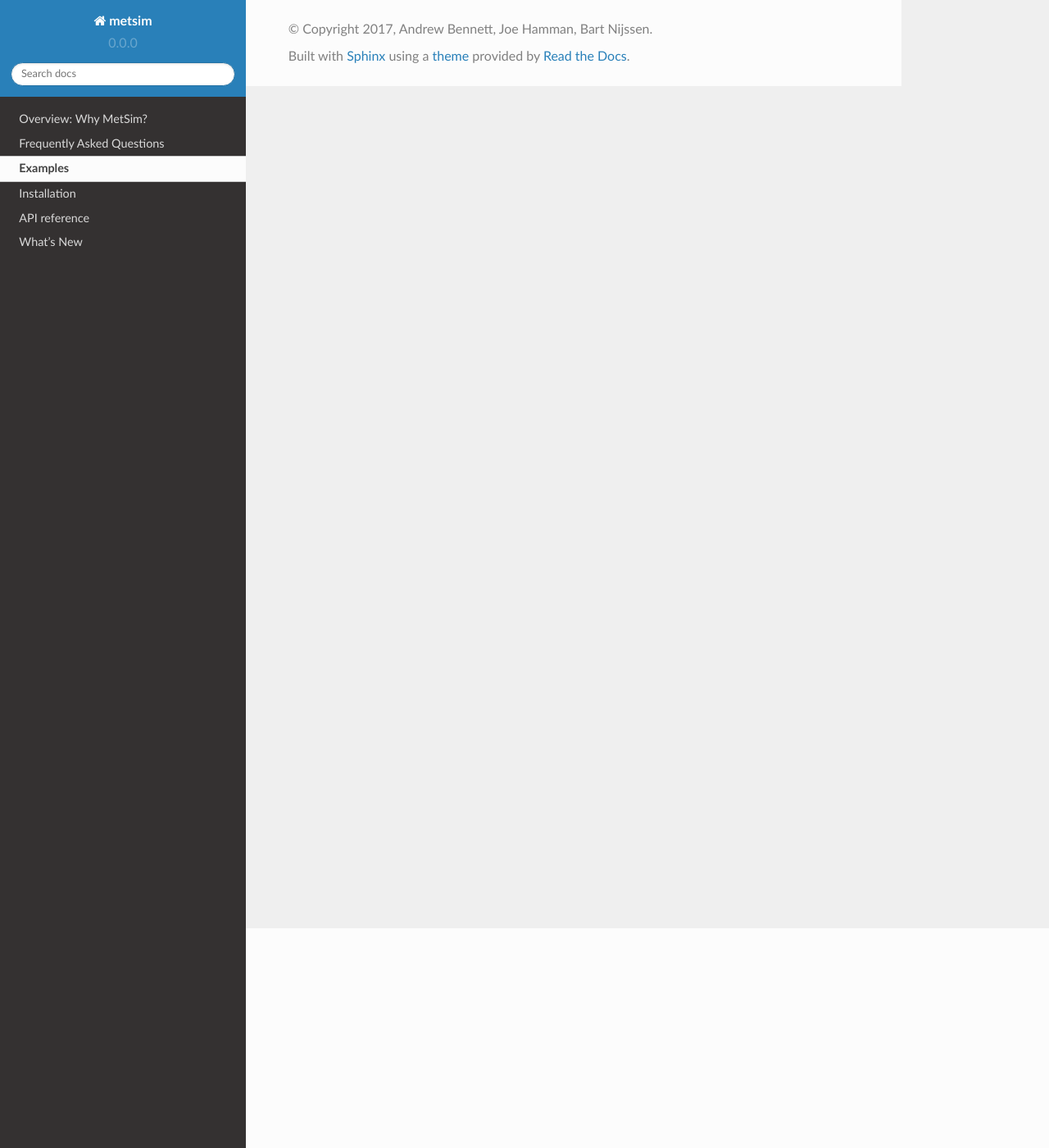
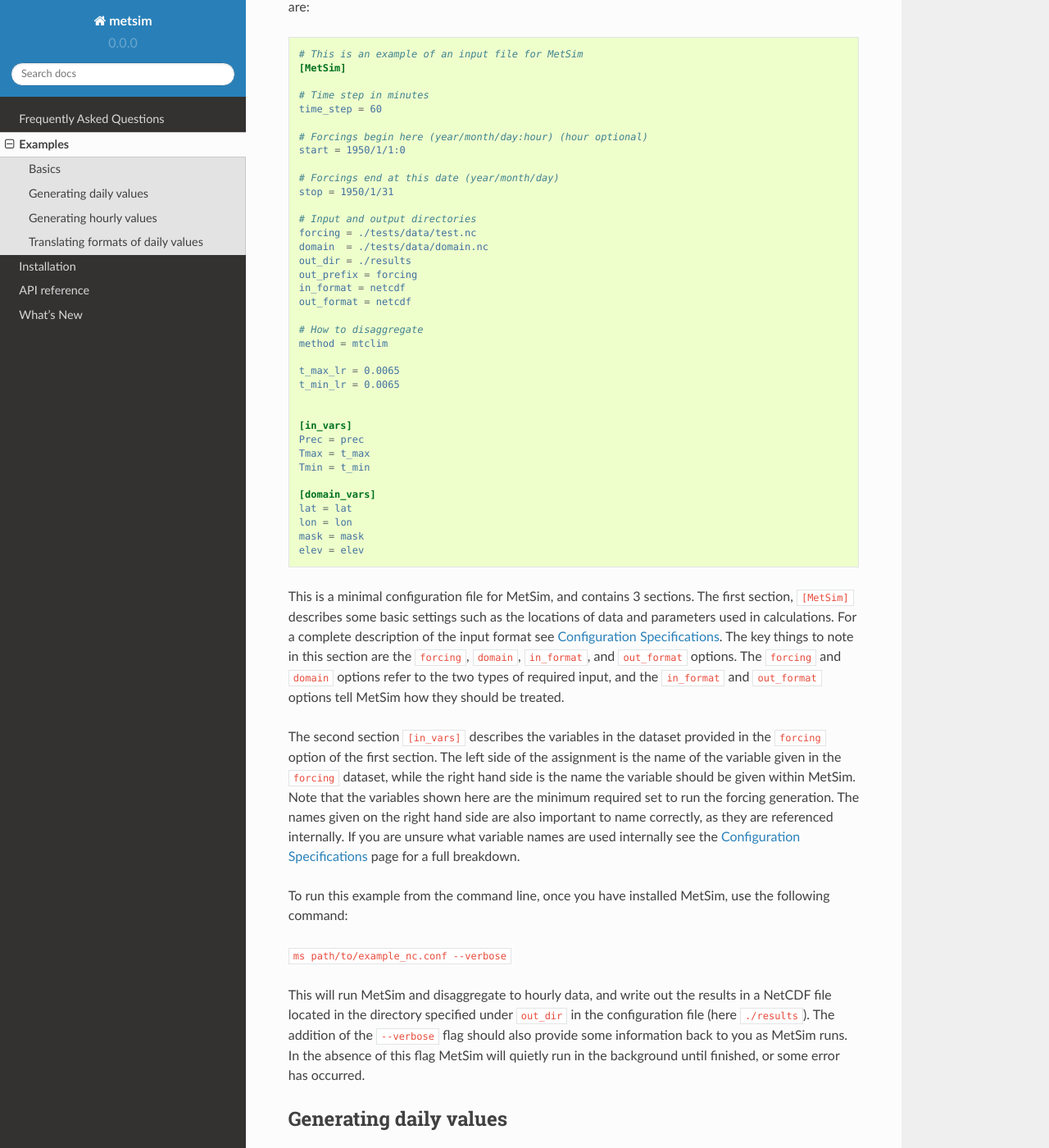
Before and after one commit to UW-Hydro/MetSim, a Sphinx documentation site: the page built from docs/examples.rst, in a window 1280 px wide and 1400 px high, scrolled down 268 px. Shown: the whole window at 82% size. Built offline with Sphinx 7.4.7 and the Read the Docs theme 2.0.0, drawn with Linux system fonts in a browser that asks for light colours; some of the changed text lies outside the part shown.

Commit message:
Added more introduction and a basic example.

```diff
--- /dev/null
+++ b/docs/configuration.rst
@@ -0,0 +1,6 @@
+.. _configuration:
+
+Configuration Specifications
+============================
+
+To do.
--- a/docs/examples.rst
+++ b/docs/examples.rst
@@ -1,4 +1,98 @@
+.. _examples:
+
 Examples
 ========
 
-Coming soon.
+Basics
+------
+Provided in the source are several examples that can help you to
+get started using using MetSim. They are located in the ``examples``
+directory.  We will look at the ``example_nc.conf`` file.  It's
+contents are:
+
+.. code-block:: ini
+
+    # This is an example of an input file for MetSim
+    [MetSim]
+
+    # Time step in minutes
+    time_step = 60
+
+    # Forcings begin here (year/month/day:hour) (hour optional)
+    start = 1950/1/1:0
+
+    # Forcings end at this date (year/month/day)
+    stop = 1950/1/31
+
+    # Input and output directories
+    forcing = ./tests/data/test.nc
+    domain  = ./tests/data/domain.nc
+    out_dir = ./results
+    out_prefix = forcing
+    in_format = netcdf
+    out_format = netcdf
+
+    # How to disaggregate
+    method = mtclim
+
+    t_max_lr = 0.0065
+    t_min_lr = 0.0065
+
+
+    [in_vars]
+    Prec = prec
+    Tmax = t_max
+    Tmin = t_min
+
+    [domain_vars]
+    lat = lat
+    lon = lon
+    mask = mask
+    elev = elev
+
+This is a minimal configuration file for MetSim, and contains
+3 sections.  The first section, ``[MetSim]`` describes some
+basic settings such as the locations of data and parameters
+used in calculations.  For a complete description of the
+input format see :ref:`configuration`.  The key things to note
+in this section are the ``forcing``, ``domain``, ``in_format``,
+and ``out_format`` options.  The ``forcing`` and ``domain``
+options refer to the two types of required input, and the ``in_format``
+and ``out_format`` options tell MetSim how they should be treated.
+
+The second section ``[in_vars]`` describes the variables in the
+dataset provided in the ``forcing`` option of the first section.
+The left side of the assignment is the name of the variable given
+in the ``forcing`` dataset, while the right hand side is the
+name the variable should be given within MetSim.  Note that the
+variables shown here are the minimum required set to run the
+forcing generation. The names given on the right hand side are
+also important to name correctly, as they are referenced internally.
+If you are unsure what variable names are used internally see the
+:ref:`configuration` page for a full breakdown.
+
+To run this example from the command line, once you have installed
+MetSim, use the following command:
+
+``ms path/to/example_nc.conf --verbose``
+
+This will run MetSim and disaggregate to hourly data, and write
+out the results in a NetCDF file located in the directory specified
+under ``out_dir`` in the configuration file (here ``./results``).
+The addition of the ``--verbose`` flag should also provide some
+information back to you as MetSim runs.  In the absence of this
+flag MetSim will quietly run in the background until finished, or
+some error has occurred.
+
+
+Generating daily values
+-----------------------
+
+Generating hourly values
+------------------------
+
+
+Translating formats of daily values
+-----------------------------------
+
+.. warning:: This section `only` applies to daily input and output.
```
Also changed, not shown: docs/index.rst (+48 -2 lines).
